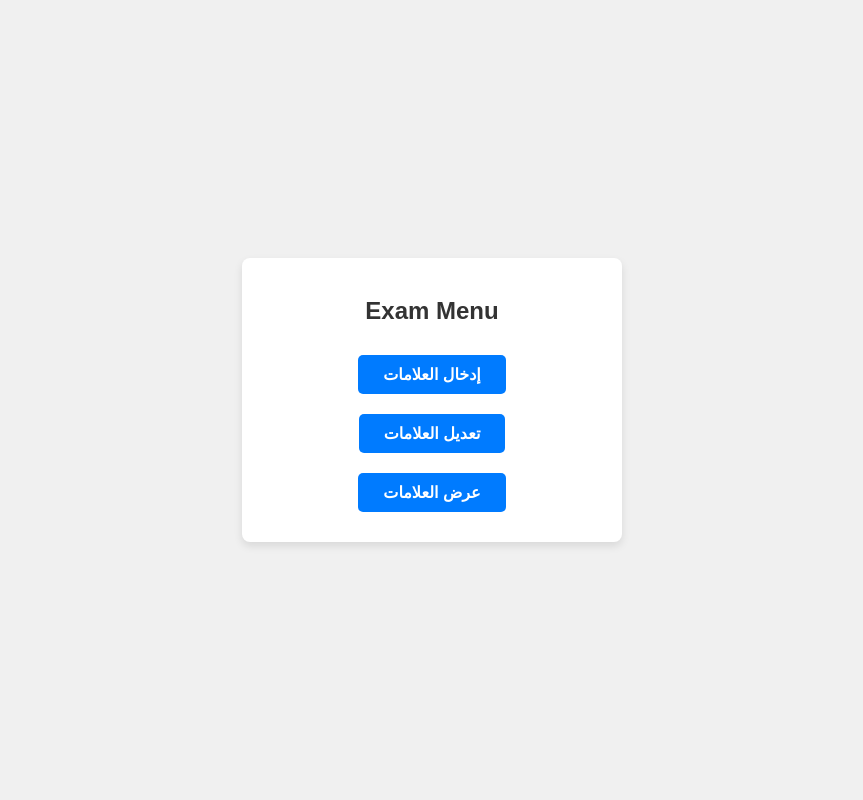
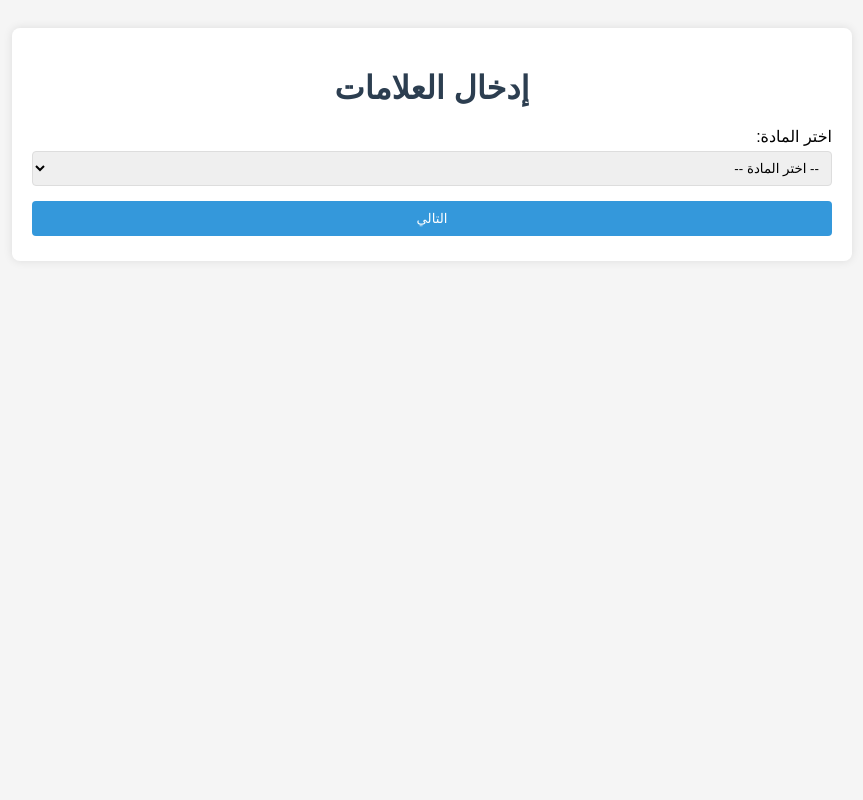
Before and after one commit to aminebouhalis/aminebouhalis, a PHP site: page /Exams.php in a window 1280 px wide. Shown: the whole page, without its empty margins (208-1071 px from the left). Run offline with PHP 8.4, Linux system fonts and the light colour scheme; the visitor is signed in with stand-in values (Sample User, id 1); data that the repository does not hold is empty.

Commit message:
تحديث الملفات

```diff
--- a/Exams.php
+++ b/Exams.php
@@ -1,72 +1,108 @@
+<?php
+session_start();
+require 'connect.php';
+
+// التحقق من تسجيل الدخول كأستاذ
+if (!isset($_SESSION['teacher_id'])) {
+    die("لا تملك صلاحية الوصول لهذه الصفحة");
+}
+
+// جلب مواد الأستاذ
+$teacherId = $_SESSION['teacher_id'];
+$modulesQuery = $conn->prepare("
+    SELECT id_module, module
+    FROM modules
+    WHERE idT = ?
+    ORDER BY module
+");
+$modulesQuery->bind_param("i", $teacherId);
+$modulesQuery->execute();
+$modules = $modulesQuery->get_result();
+
+if (!$modules) {
+    die("خطأ في جلب بيانات المواد: " . $conn->error);
+}
+?>
+
 <!DOCTYPE html>
-<html lang="en">
+<html lang="ar" dir="rtl">
 <head>
-    <meta charset="UTF-8" />
-    <meta name="viewport" content="width=device-width, initial-scale=1" />
-    <title>EXAMS SPACE</title>
+    <meta charset="UTF-8">
+    <meta name="viewport" content="width=device-width, initial-scale=1.0">
+    <title>إدخال العلامات</title>
     <style>
-        body, html {
-            height: 100%;
-            margin: 0;
+        body {
             font-family: Arial, sans-serif;
+            background-color: #f5f5f5;
+            padding: 20px;
+        }
+        .container {
+            max-width: 800px;
+            margin: 0 auto;
+            background: white;
+            padding: 20px;
+            border-radius: 8px;
+            box-shadow: 0 0 10px rgba(0,0,0,0.1);
+        }
+        h1 {
+            color: #2c3e50;
+            text-align: center;
+            margin-bottom: 20px;
+        }
+        form {
+            margin-top: 20px;
+        }
+        select, input, button {
+            padding: 8px;
+            margin: 5px 0;
+            width: 100%;
+            border: 1px solid #ddd;
+            border-radius: 4px;
+        }
+        button {
+            background-color: #3498db;
+            color: white;
+            border: none;
+            cursor: pointer;
+            padding: 10px;
+            margin-top: 10px;
+        }
+        button:hover {
+            background-color: #2980b9;
+        }
+        .student-row {
             display: flex;
-            justify-content: center;
+            justify-content: space-between;
             align-items: center;
-            background-color: #f0f0f0;
+            padding: 10px;
+            border-bottom: 1px solid #eee;
         }
-
-        main.main-content {
-            background: white;
-            padding: 20px 30px;
-            border-radius: 8px;
-            box-shadow: 0 4px 8px rgba(0,0,0,0.1);
-            text-align: center;
-            min-width: 280px;
-            max-width: 90vw;
-            width: 320px;
+        .student-name {
+            flex: 2;
         }
-
-        h2 {
-            margin-bottom: 20px;
-            color: #333;
-        }
-
-        a {
-            display: inline-block;
-            margin: 10px 15px;
-            padding: 10px 25px;
-            text-decoration: none;
-            background-color: #007bff;
-            color: white;
-            border-radius: 5px;
-            font-weight: bold;
-            transition: background-color 0.3s ease;
-        }
-
-        a:hover {
-            background-color: #0056b3;
-        }
-
-        @media (max-width: 400px) {
-            main.main-content {
-                width: 90vw;
-                padding: 15px 10px;
-            }
-
-            a {
-                display: block;
-                margin: 10px auto;
-                width: 80%;
-            }
+        .student-mark {
+            flex: 1;
+            margin-left: 10px;
         }
     </style>
 </head>
 <body>
-    <main class="main-content" id="mainContent">
-        <h2>Exam Menu</h2>
-        <a href="Add.php">إدخال العلامات</a>
-        <a href="edit_marks.php">تعديل العلامات</a>
-        <a href="view_marks.php">عرض العلامات</a>
-    </main>
+    <div class="container">
+        <h1>إدخال العلامات</h1>
+
+        <form method="post" action="enter_marks.php">
+            <label for="module">اختر المادة:</label>
+            <select name="module" id="module" required>
+                <option value="">-- اختر المادة --</option>
+                <?php while ($module = $modules->fetch_assoc()): ?>
+                    <option value="<?= $module['id_module'] ?>">
+                        <?= htmlspecialchars($module['module']) ?>
+                    </option>
+                <?php endwhile; ?>
+            </select>
+
+            <button type="submit">التالي</button>
+        </form>
+    </div>
 </body>
 </html>
--- a/connect.php
+++ b/connect.php
@@ -1,8 +1,8 @@
 <?php
-$host = "sql309.infinityfree.com";
-$username = "if0_39647801";
-$password = "${{ secrets.FTP_PASSWORD }}";
-$database = "if0_39647801_DepartementCS";
+$host = "localhost";
+$username ="root";
+$password ="bac202313.31";
+$database ="departementinfo";
 
 // تفعيل الإبلاغ عن الأخطاء
 mysqli_report(MYSQLI_REPORT_ERROR | MYSQLI_REPORT_STRICT);
--- a/enter_marks.php
+++ b/enter_marks.php
@@ -11,7 +11,7 @@ if (!isset($_SESSION['teacher_id'])) {
 // التحقق من وجود المادة المحددة
 if (!isset($_POST['module'])) {
     $_SESSION['error'] = "لم يتم اختيار المادة";
-    header("Location: Add.php");
+    header("Location: Exams.php");
     exit();
 }
 
@@ -25,7 +25,7 @@ $moduleResult = $moduleQuery->get_result();
 
 if ($moduleResult->num_rows === 0) {
     $_SESSION['error'] = "المادة المحددة غير موجودة";
-    header("Location: Add.php");
+    header("Location: Exams.php");
     exit();
 }
 
@@ -53,7 +53,7 @@ if (!$students) {
 
 if ($students->num_rows === 0) {
     $_SESSION['error'] = "لا يوجد طلاب مسجلين في هذه المادة";
-    header("Location: Add.php");
+    header("Location: Exams.php");
     exit();
 }
 ?>
--- a/save_marks.php
+++ b/save_marks.php
@@ -43,10 +43,10 @@ if ($_SERVER['REQUEST_METHOD'] === 'POST' && isset($_POST['marks'])) {
         $_SESSION['error'] = "حدث خطأ أثناء الحفظ: " . $e->getMessage();
     }
 
-    header("Location: Add.php");
+    header("Location: Exams.php");
     exit();
 } else {
-    header("Location: Add.php");
+    header("Location: Exams.php");
     exit();
 }
 ?>
```
Also changed, not shown: Add.php (deleted, +0 -108 lines).
